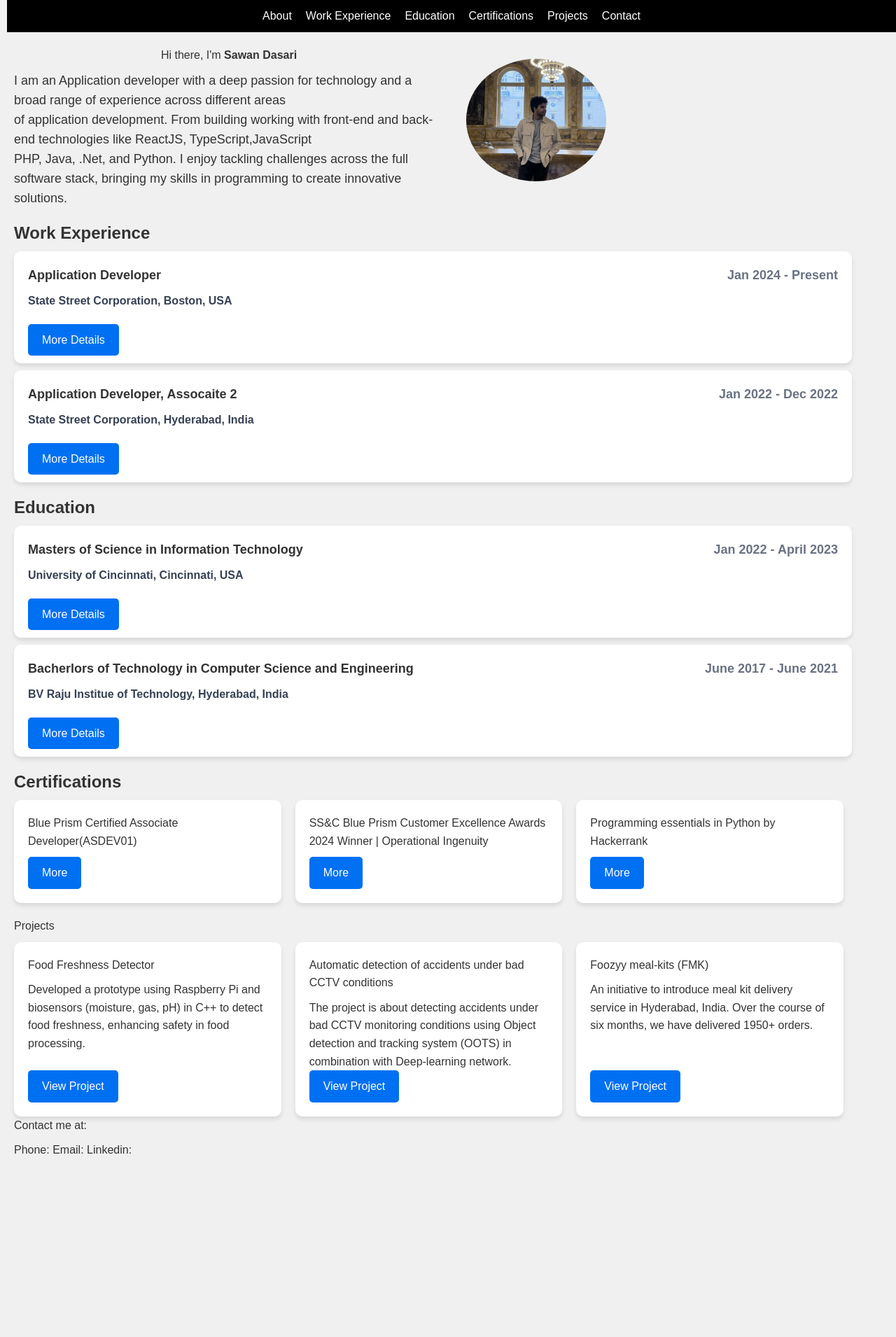
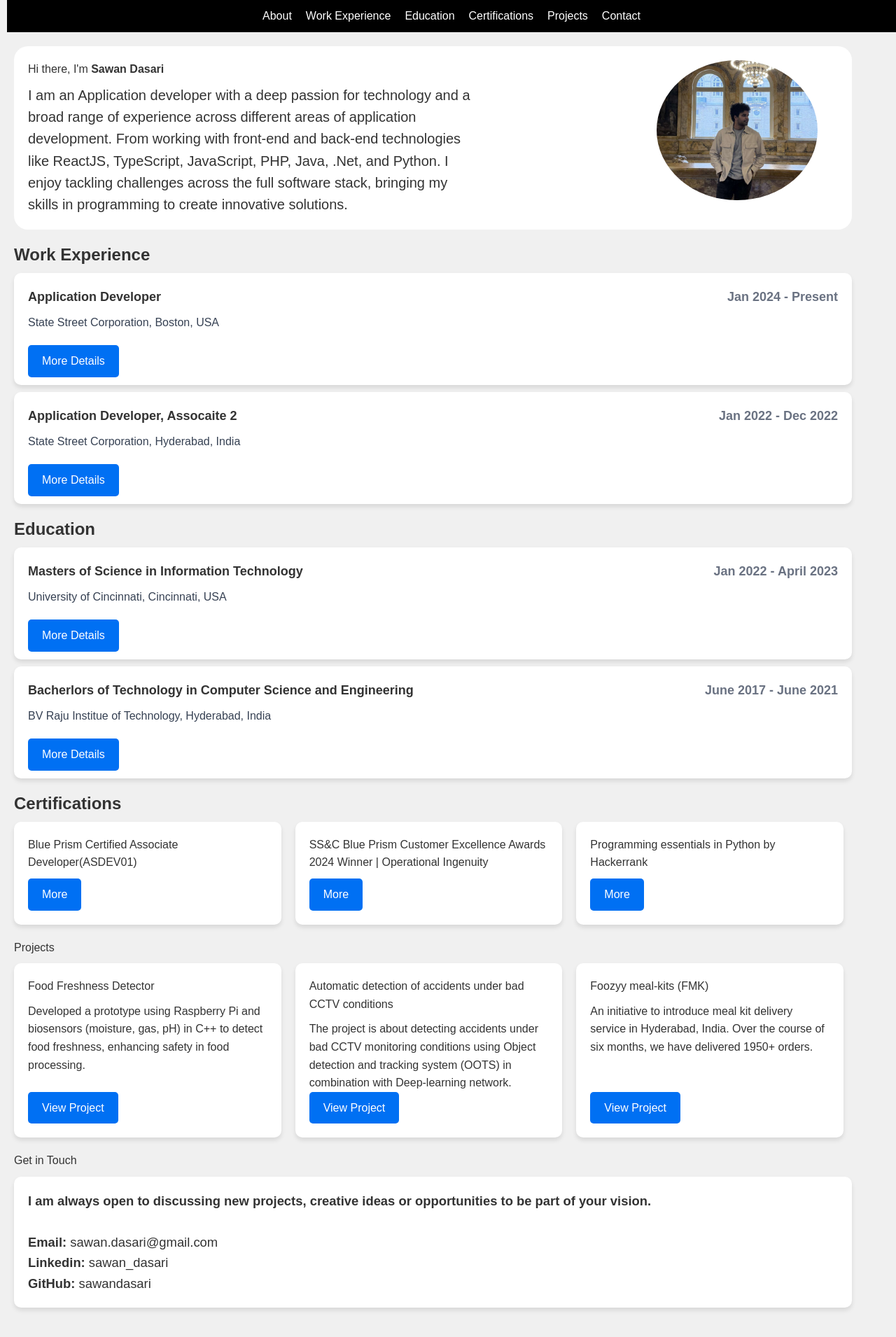
Before and after one commit to sawandasari/my-portfolio, a Next.js app: page / in a window 1280 px wide. Shown: the top 1910 px of the page at 70% size. Before the commit the page ends 1656 px from the top, so only its background shows below. Built offline with nearby package versions, Linux system fonts and the light colour scheme.

Commit message:
added contact page info, updated about section

```diff
--- a/app/Pages/About.tsx
+++ b/app/Pages/About.tsx
@@ -16,41 +16,71 @@ export default function About() {
             style={{ opacity: inView ? 1 : 0, transition: 'opacity 1s' }}
             className="flex flex-col md:flex-row items-center gap-8 px-16"
         >
+            {/* Container for both text and image */}
+            <div
+                style={{
+                    ...projectContainerStyle,
+                    width: '95%', // Takes 100% of the available width
+                    marginTop: '20px',
+                    display: 'flex', // Flex container
+                    flexDirection: 'row', // Place image and text side by side
+                    justifyContent: 'space-between', // Distribute space
+                    alignItems: 'stretch', // Align items vertically in the center
+                }}
+            >
                 {/* Left: Text Section */}
-            <div
-            className="md:pl-8"
-            style={{ display: 'flex', flexDirection: 'column', justifyContent: 'center',alignItems: 'center', flex: 1, marginTop:'20px' }}>
-                <h1>Hi there, I'm <strong>Sawan Dasari</strong></h1>
-                <p className="text-lg">
-                    I am an Application developer with a deep passion for technology and a broad range of experience across different areas <br/>
-                    of application development. From building working with front-end and back-end technologies like ReactJS, TypeScript,JavaScript <br/>
-                    PHP, Java, .Net, and Python. I enjoy tackling challenges across the full software stack, bringing my skills in programming to create innovative solutions.
+                <div style={{ ...projectStyle1, width: '75%' }}>
+                    <h1 >Hi there, I'm <strong>Sawan Dasari</strong></h1>
+                    <p className="text-lg" style={{ width: '75%', fontSize: '1.25rem' }}>
+                        I am an Application developer with a deep passion for technology and a broad range of experience across different areas of application development. From working with front-end and back-end technologies like ReactJS, TypeScript, JavaScript, PHP, Java, .Net, and Python. I enjoy tackling challenges across the full software stack, bringing my skills in programming to create innovative solutions.
                     </p>
                 </div>
 
                 {/* Right: Image Section */}
-            <div
-                style={{
-
-                    display: 'flex',
-                    flexDirection: 'column',
-                    justifyContent: 'left',
-                    flex: 1,
-                    height: '-100%',
-                }}
-            >
+                <div style={{ ...projectStyle2, width: '25%' }}>
                     <Image
                         src="/Images/myself.jpg"
                         alt="Sawan"
-                    width={200}
-                    height={200}
+                        width={230}
+                        height={230}
                         style={{
-                        borderRadius: '50%',
-                        objectFit: 'cover',  // Ensure the image fits in the circle
+                            borderRadius: '50%', // Makes the image circular
+                            objectFit: 'cover',  // Ensures the image fits in the circle
                         }}
                         className="my-image"
                     />
                 </div>
+            </div>
         </section>
     );
 }
+
+const projectContainerStyle = {
+  display: 'flex',
+  gap: '0px',
+  flexDirection: 'row',
+  justifyContent: 'center',
+  alignItems: 'center',
+};
+
+const projectStyle1 = {
+    backgroundColor: '#fff',
+    borderTopLeftRadius: '20px',
+    borderTopRightRadius: '0px',
+    borderBottomLeftRadius: '20px',
+    borderBottomRightRadius: '0px',
+    padding: '20px',
+    boxShadow: '0 0px 0px rgba(0,0,0,0.1)',
+    width: '100%',
+  };
+
+const projectStyle2 = {
+    backgroundColor: '#fff',
+    borderTopLeftRadius: '0px',
+    borderTopRightRadius: '20px',
+    borderBottomLeftRadius: '0px',
+    borderBottomRightRadius: '20px',
+    padding: '20px',
+    boxShadow: '0 0px 0px rgba(0,0,0,0.1)',
+    width: '100%',
+  };
--- a/app/Pages/Contact.tsx
+++ b/app/Pages/Contact.tsx
@@ -1,21 +1,46 @@
 'use client';
 import Image from 'next/image';
+
+
+import React, { useState } from 'react';
 import { useInView } from 'react-intersection-observer';
+
+
+
 
 export default function Contact() {
     const { ref, inView } = useInView({
         triggerOnce: true,  // Triggers the animation only once
         threshold: 0.2,     // Trigger when 20% of the element is visible
       });
+
   return (
-    <section id="contact" ref={ref} style={{ opacity: inView ? 1 : 0, transition: 'opacity 1s' }}>
-      <h2>Contact me at: </h2>
-
-      <p>
-        Phone:
-        Email:
-        Linkedin:
-      </p>
+    <section id="contact" ref={ref} style={{ opacity: inView ? 1 : 0, transition: 'opacity 1s', marginTop: '20px', marginBottom: '100px' }}>
+      <h2>Get in Touch</h2>
+      <div style={projectContainerStyle}>
+        <p style={{...projectStyle, fontSize: '1.15rem'}}>
+          <strong>I am always open to discussing new projects, creative ideas or opportunities to be part of your vision.</strong>
+      <br/><br/>
+        <strong>Email: </strong>sawan.dasari@gmail.com
+      <br/>
+        <strong>Linkedin: </strong><a href="https://www.linkedin.com/in/sawan-dasari" target="_blank" rel="noopener noreferrer">sawan_dasari</a><br/>
+        <strong>GitHub: </strong><a href="https://github.com/sawandasari" target="_blank" rel="noopener noreferrer">sawandasari</a>
+        </p>
+      </div>
     </section>
   );
 }
+
+const projectContainerStyle = {
+  display: 'flex',
+  gap: '20px',
+};
+
+
+const projectStyle = {
+  backgroundColor: '#fff',
+  borderRadius: '10px',
+  padding: '20px',
+  boxShadow: '0 4px 6px rgba(0,0,0,0.1)',
+  width: '95%',
+};
--- a/app/Pages/Education.tsx
+++ b/app/Pages/Education.tsx
@@ -86,7 +86,7 @@ export default function Education() {
               <span style={{ marginLeft: 'auto' }} className="text-gray-500">{ed.duration}</span>
             </h3>
             <p className="text-gray-700 font-medium">
-              <strong>{ed.univ}</strong>
+              {ed.univ}
             </p>
 
             {/* Show details only when expanded */}
--- a/app/Pages/Work experience.tsx
+++ b/app/Pages/Work experience.tsx
@@ -91,7 +91,7 @@ export default function WorkExperience() {
               <span style={{ marginLeft: 'auto' }} className="text-gray-500">{job.duration}</span>
             </h3>
             <p className="text-gray-700 font-medium">
-              <strong>{job.company}</strong>
+              {job.company}
             </p>
 
             {/* Show details only when expanded */}
```
Lines whose indentation alone changed are shown as unchanged.
